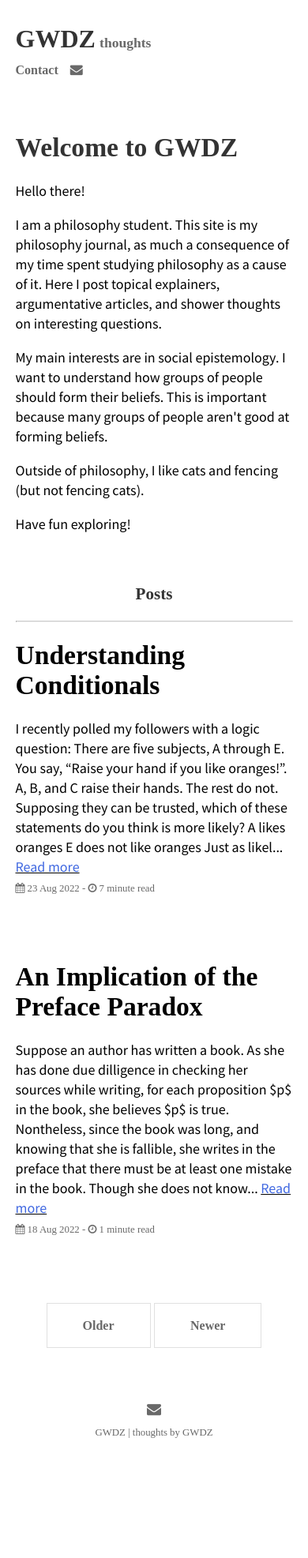
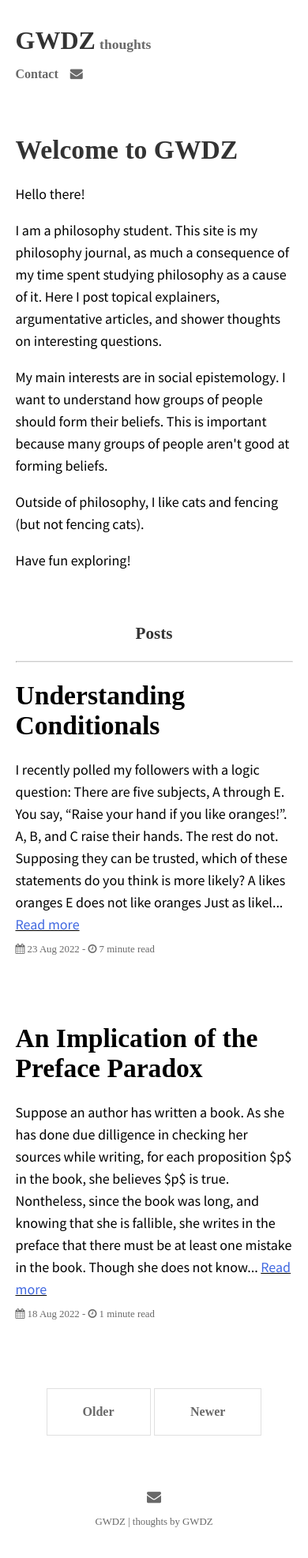
Before and after one commit to GWDZ-true/gwdz-site, a Jekyll site: the page built from index.html, in a window 390 px wide. Shown: the whole page at 79% size. Built offline with Jekyll 4.4.1, drawn with Linux system fonts in a browser that asks for light colours; some web fonts are replaced; the list of posts is cut into pages by our own code; before the commit the page ends 1859 px from its top, so only the background shows below that.

Commit message:
Update _base.scss

```diff
--- a/_sass/_base.scss
+++ b/_sass/_base.scss
@@ -22,7 +22,7 @@ body {
 @media only screen and (max-width: 768px) {
   body {
     font-size: 18px;
-    line-height: 25px;
+    line-height: 28px;
   }
 }
 
```
